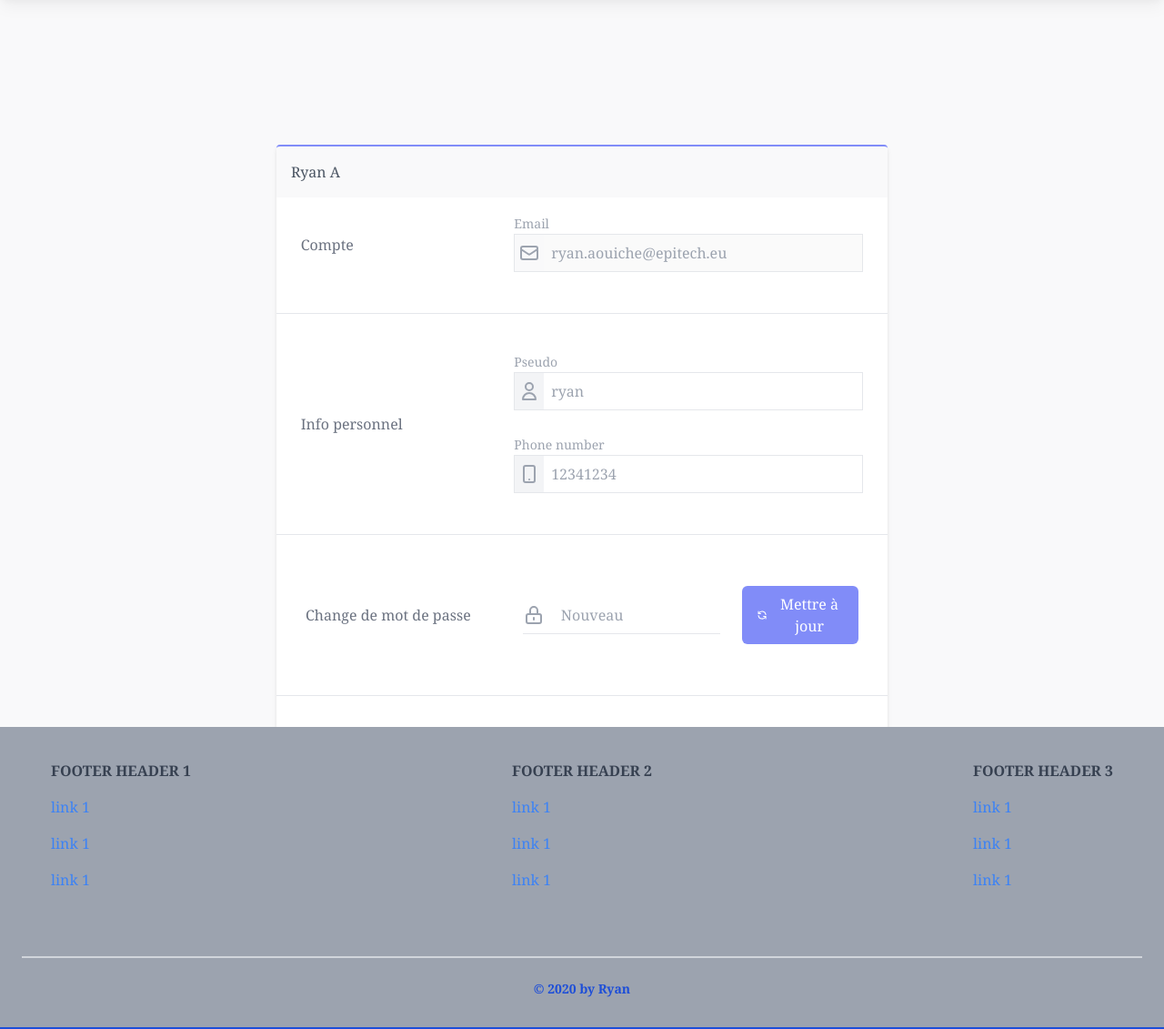
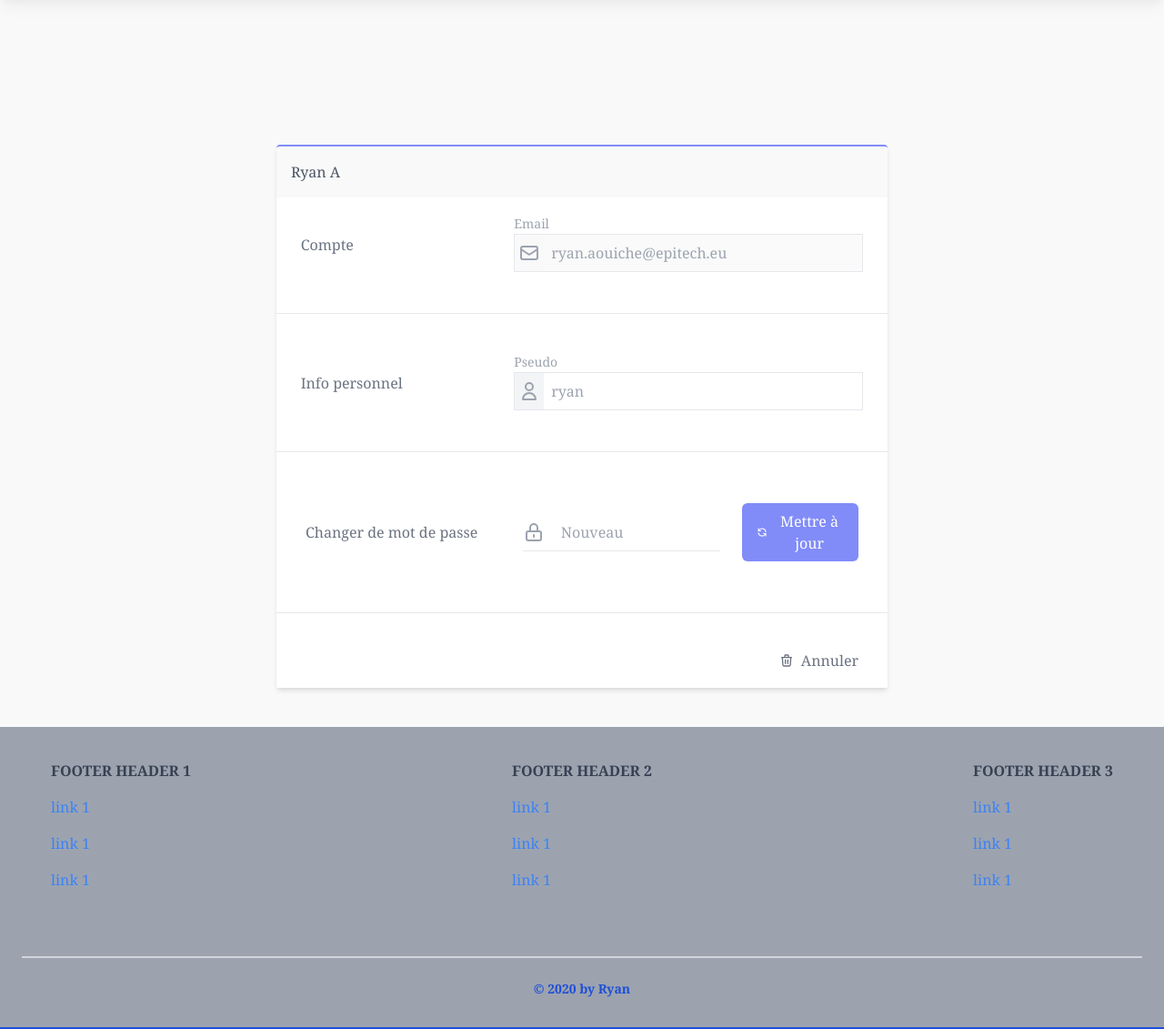
Before and after one commit to ryan-1337/my_driving_school, a Django app: page /intra/edit_profil/ in a window 1280 px wide. Shown: the part 70-1201 px from the top of the page at 91% size. Run offline with Django 3.2, Linux system fonts and the light colour scheme; a user stored in the database is signed in; style sheets or scripts are compiled from the project's sources.

Commit message:
finished update profile

```diff
--- a/python_my_driving_school/intra/forms.py
+++ b/python_my_driving_school/intra/forms.py
@@ -1,10 +1,31 @@
 from django.forms import ModelForm
-from django.contrib.auth.forms import UserCreationForm
+from django.contrib.auth.forms import UserCreationForm, UserChangeForm
 from django.contrib.auth.models import User
+from django.contrib.auth import authenticate, get_user_model
+from django.contrib.auth.hashers import (
+    UNUSABLE_PASSWORD_PREFIX, identify_hasher,
+)
+from django.utils.translation import ugettext, ugettext_lazy as _
 from django import forms
 
 
 class CreateUserForm(UserCreationForm):
     class Meta:
         model = User
-        fields = ['username','first_name','last_name', 'email', 'password1', 'password2']
+        fields = ['username', 'first_name', 'last_name',
+            'email', 'password1', 'password2']
+
+
+class ChangeUserForm(UserChangeForm):
+    class Meta:
+        model = User
+        fields = ['username']
+
+    def save(self, commit=True):
+        user = super(ChangeUserForm, self).save(commit=False)
+        password = self.cleaned_data["password"]
+        if password:
+            user.set_password(password)
+        if commit:
+            user.save()
+        return user
--- a/python_my_driving_school/intra/templates/accounts/edit_profil.html
+++ b/python_my_driving_school/intra/templates/accounts/edit_profil.html
@@ -10,6 +10,8 @@
         </div>
       </div>
     </div>
+    <form method="POST" action="">
+      {% csrf_token %}
       <div class="bg-white space-y-6">
         <div class="md:inline-flex space-y-4 md:space-y-0 w-full p-4 text-gray-500 items-center">
           <h2 class="md:w-1/3 max-w-sm mx-auto">Compte</h2>
@@ -17,26 +19,13 @@
             <label class="text-sm text-gray-400">Email</label>
             <div class="w-full inline-flex border">
               <div class="pt-2 w-1/12 bg-gray-100 bg-opacity-50">
-                <svg
-                  fill="none"
-                  class="w-6 text-gray-400 mx-auto"
-                  viewBox="0 0 24 24"
-                  stroke="currentColor"
-                >
-                  <path
-                    stroke-linecap="round"
-                    stroke-linejoin="round"
-                    stroke-width="2"
-                    d="M3 8l7.89 5.26a2 2 0 002.22 0L21 8M5 19h14a2 2 0 002-2V7a2 2 0 00-2-2H5a2 2 0 00-2 2v10a2 2 0 002 2z"
-                  />
+                <svg fill="none" class="w-6 text-gray-400 mx-auto" viewBox="0 0 24 24" stroke="currentColor">
+                  <path stroke-linecap="round" stroke-linejoin="round" stroke-width="2"
+                    d="M3 8l7.89 5.26a2 2 0 002.22 0L21 8M5 19h14a2 2 0 002-2V7a2 2 0 00-2-2H5a2 2 0 00-2 2v10a2 2 0 002 2z" />
                 </svg>
               </div>
-              <input
-                type="email"
-                class="w-11/12 focus:outline-none focus:text-gray-600 p-2"
-                placeholder={{user.email}}
-                disabled
-              />
+              <input type="email" class="w-11/12 focus:outline-none focus:text-gray-600 p-2" placeholder={{user.email}}
+                disabled />
             </div>
           </div>
         </div>
@@ -49,50 +38,13 @@
               <label class="text-sm text-gray-400">Pseudo</label>
               <div class="w-full inline-flex border">
                 <div class="w-1/12 pt-2 bg-gray-100">
-                  <svg
-                    fill="none"
-                    class="w-6 text-gray-400 mx-auto"
-                    viewBox="0 0 24 24"
-                    stroke="currentColor"
-                  >
-                    <path
-                      stroke-linecap="round"
-                      stroke-linejoin="round"
-                      stroke-width="2"
-                      d="M16 7a4 4 0 11-8 0 4 4 0 018 0zM12 14a7 7 0 00-7 7h14a7 7 0 00-7-7z"
-                    />
+                  <svg fill="none" class="w-6 text-gray-400 mx-auto" viewBox="0 0 24 24" stroke="currentColor">
+                    <path stroke-linecap="round" stroke-linejoin="round" stroke-width="2"
+                      d="M16 7a4 4 0 11-8 0 4 4 0 018 0zM12 14a7 7 0 00-7 7h14a7 7 0 00-7-7z" />
                   </svg>
                 </div>
-                <input
-                  type="text"
-                  class="w-11/12 focus:outline-none focus:text-gray-600 p-2"
-                  placeholder={{user.username}}
-                />
-              </div>
-            </div>
-            <div>
-              <label class="text-sm text-gray-400">Phone number</label>
-              <div class="w-full inline-flex border">
-                <div class="pt-2 w-1/12 bg-gray-100">
-                  <svg
-                    fill="none"
-                    class="w-6 text-gray-400 mx-auto"
-                    viewBox="0 0 24 24"
-                    stroke="currentColor"
-                  >
-                    <path
-                      stroke-linecap="round"
-                      stroke-linejoin="round"
-                      stroke-width="2"
-                      d="M12 18h.01M8 21h8a2 2 0 002-2V5a2 2 0 00-2-2H8a2 2 0 00-2 2v14a2 2 0 002 2z"
-                    />
-                  </svg>
-                </div>
-                <input
-                  type="text"
-                  class="w-11/12 focus:outline-none focus:text-gray-600 p-2"
-                  placeholder="12341234"
-                />
+                <input type="text" class="w-11/12 focus:outline-none focus:text-gray-600 p-2" name="username"
+                  placeholder={{user.username}} />
               </div>
             </div>
           </div>
@@ -100,73 +52,51 @@
 
         <hr />
         <div class="md:inline-flex w-full space-y-4 md:space-y-0 p-8 text-gray-500 items-center">
-          <h2 class="md:w-4/12 max-w-sm mx-auto">Change de mot de passe</h2>
+          <h2 class="md:w-4/12 max-w-sm mx-auto">Changer de mot de passe</h2>
 
           <div class="md:w-5/12 w-full md:pl-9 max-w-sm mx-auto space-y-5 md:inline-flex pl-2">
             <div class="w-full inline-flex border-b">
               <div class="w-1/12 pt-2">
-                <svg
-                  fill="none"
-                  class="w-6 text-gray-400 mx-auto"
-                  viewBox="0 0 24 24"
-                  stroke="currentColor"
-                >
-                  <path
-                    stroke-linecap="round"
-                    stroke-linejoin="round"
-                    stroke-width="2"
-                    d="M12 15v2m-6 4h12a2 2 0 002-2v-6a2 2 0 00-2-2H6a2 2 0 00-2 2v6a2 2 0 002 2zm10-10V7a4 4 0 00-8 0v4h8z"
-                  />
+                <svg fill="none" class="w-6 text-gray-400 mx-auto" viewBox="0 0 24 24" stroke="currentColor">
+                  <path stroke-linecap="round" stroke-linejoin="round" stroke-width="2"
+                    d="M12 15v2m-6 4h12a2 2 0 002-2v-6a2 2 0 00-2-2H6a2 2 0 00-2 2v6a2 2 0 002 2zm10-10V7a4 4 0 00-8 0v4h8z" />
                 </svg>
               </div>
-              <input
-                type="password"
-                class="w-11/12 focus:outline-none focus:text-gray-600 p-2 ml-4"
-                placeholder="Nouveau"
-              />
+              <input type="password" class="w-11/12 focus:outline-none focus:text-gray-600 p-2 ml-4" name="password"
+                placeholder="Nouveau" />
             </div>
           </div>
 
           <div class="md:w-3/12 text-center md:pl-6">
-            <button class="text-white w-full mx-auto max-w-sm rounded-md text-center bg-indigo-400 py-2 px-4 inline-flex items-center focus:outline-none md:float-right">
-              <svg
-                fill="none"
-                class="w-4 text-white mr-2"
-                viewBox="0 0 24 24"
-                stroke="currentColor"
-              >
-                <path
-                  stroke-linecap="round"
-                  stroke-linejoin="round"
-                  stroke-width="2"
-                  d="M4 4v5h.582m15.356 2A8.001 8.001 0 004.582 9m0 0H9m11 11v-5h-.581m0 0a8.003 8.003 0 01-15.357-2m15.357 2H15"
-                />
+            <button type="submit"
+              class="text-white w-full mx-auto max-w-sm rounded-md text-center bg-indigo-400 py-2 px-4 inline-flex items-center focus:outline-none md:float-right">
+              <svg fill="none" class="w-4 text-white mr-2" viewBox="0 0 24 24" stroke="currentColor">
+                <path stroke-linecap="round" stroke-linejoin="round" stroke-width="2"
+                  d="M4 4v5h.582m15.356 2A8.001 8.001 0 004.582 9m0 0H9m11 11v-5h-.581m0 0a8.003 8.003 0 01-15.357-2m15.357 2H15" />
               </svg>
               Mettre à jour
             </button>
           </div>
         </div>
+    </form>
 
     <hr />
     <div class="w-full p-4 text-right text-gray-500">
       <button class="inline-flex items-center focus:outline-none mr-4">
-            <svg
-              fill="none"
-              class="w-4 mr-2"
-              viewBox="0 0 24 24"
-              stroke="currentColor"
-            >
-              <path
-                stroke-linecap="round"
-                stroke-linejoin="round"
-                stroke-width="2"
-                d="M19 7l-.867 12.142A2 2 0 0116.138 21H7.862a2 2 0 01-1.995-1.858L5 7m5 4v6m4-6v6m1-10V4a1 1 0 00-1-1h-4a1 1 0 00-1 1v3M4 7h16"
-              />
+        <svg fill="none" class="w-4 mr-2" viewBox="0 0 24 24" stroke="currentColor">
+          <path stroke-linecap="round" stroke-linejoin="round" stroke-width="2"
+            d="M19 7l-.867 12.142A2 2 0 0116.138 21H7.862a2 2 0 01-1.995-1.858L5 7m5 4v6m4-6v6m1-10V4a1 1 0 00-1-1h-4a1 1 0 00-1 1v3M4 7h16" />
         </svg>
         Annuler
       </button>
     </div>
   </div>
+  <div class="text-center text-sm text-grey-dark mt-4">
+    {{form.errors}}
+    {% for message in messages %}
+    <p id="messages">{{message}}</p>
+    {% endfor %}
+  </div>
   </div>
 </section>
 {% endblock %}
--- a/python_my_driving_school/intra/views.py
+++ b/python_my_driving_school/intra/views.py
@@ -1,12 +1,13 @@
 from django.shortcuts import render, redirect
-from django.contrib.auth.forms import UserCreationForm
+from django.contrib.auth.forms import UserCreationForm, UserChangeForm
 from django.contrib.auth import authenticate, login, logout
 from django.contrib.auth.models import Group
 from django.contrib import messages
 from django.contrib.auth.decorators import login_required
 from django.contrib.admin.views.decorators import staff_member_required
+from django.views.generic import UpdateView
 
-from .forms import CreateUserForm
+from .forms import CreateUserForm, ChangeUserForm
 from .decorators import unauthenticated_user, allowed_users
 
 
@@ -14,6 +15,7 @@ from .decorators import unauthenticated_user, allowed_users
 @login_required(login_url='login')
 def index(request):
     return render(request, 'accounts/dashboard.html')
+
 
 @login_required(login_url='login')
 @allowed_users(allowed_roles=['admin', 'secretary'])
@@ -34,6 +36,7 @@ def registerPage(request):
     context = {'form': form}
     return render(request, 'accounts/register.html', context)
 
+
 @unauthenticated_user
 def loginPage(request):
 
@@ -47,9 +50,11 @@ def loginPage(request):
             login(request, user)
             return redirect('home')
         else:
-            messages.info(request, 'Nom d\'utilisateur ou mot de passe incorrect')
+            messages.info(
+                request, 'Nom d\'utilisateur ou mot de passe incorrect')
     context = {}
-    return render(request, 'accounts/login.html',context)
+    return render(request, 'accounts/login.html', context)
+
 
 def logoutUser(request):
     logout(request)
@@ -60,6 +65,17 @@ def logoutUser(request):
 def dashboardPage(request):
     return render(request, 'accounts/dashboard.html')
 
+
 @login_required(login_url='login')
 def editProfil(request):
-    return render(request, 'accounts/edit_profil.html')
+    form = ChangeUserForm()
+
+    if request.method == 'POST':
+        form = ChangeUserForm(request.POST, instance=request.user)
+        if form.is_valid():
+            form.save()
+
+            messages.success(request, 'Compte mit à jour')
+
+    context = {'form': form}
+    return render(request, 'accounts/edit_profil.html', context)
```
Also changed, not shown: python_my_driving_school/db.sqlite3. Lines whose indentation alone changed are shown as unchanged.
